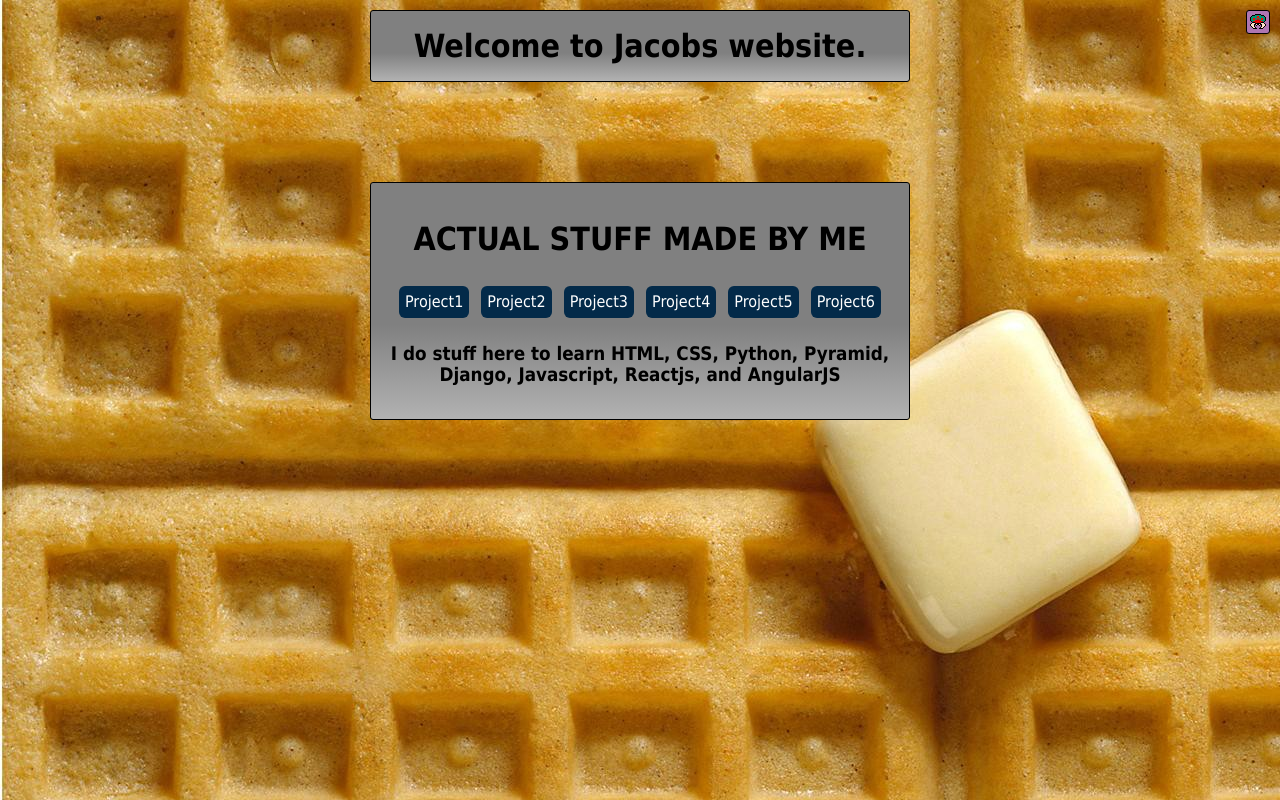
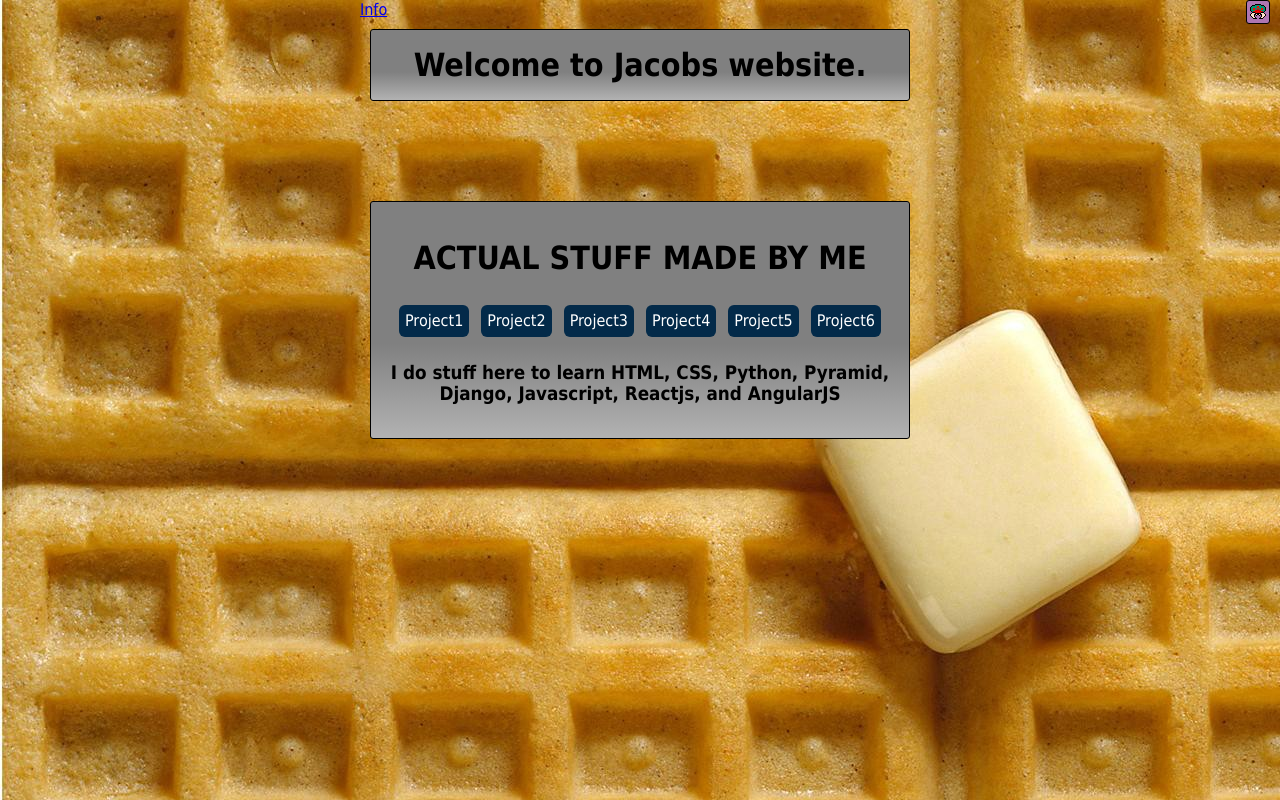
Before and after one commit to JacobPuff/end-to-end-app, a plain HTML site: page html/index.html in a window 1280 px wide. Drawn offline with nearby package versions, Linux system fonts and the light colour scheme.

Commit message:
Add name to info button

```diff
--- a/html/index.html
+++ b/html/index.html
@@ -24,7 +24,7 @@
 </script>
 </head>
 <body ng-controller="mainCtrl as ctrl">
-        <a href="info"><img src="/Metroid.jpg" class="icon"></a>
+        <a href="info">Info<img src="/Metroid.jpg" class="icon"></a>
 <h1 class="outline">Welcome to Jacobs website.</h1>
 
 <div class="outline">
```
